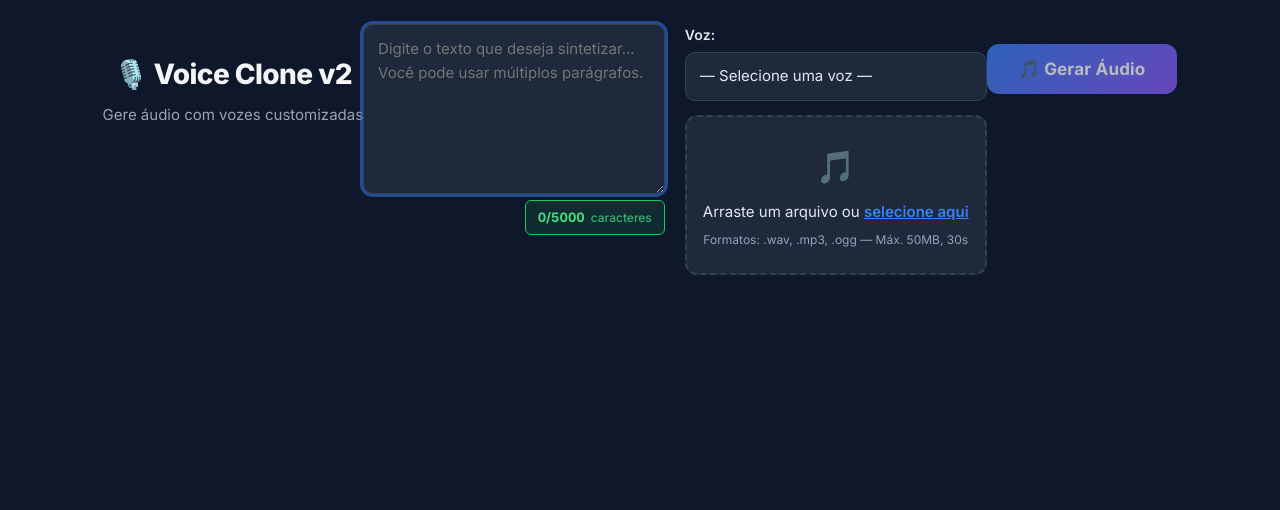
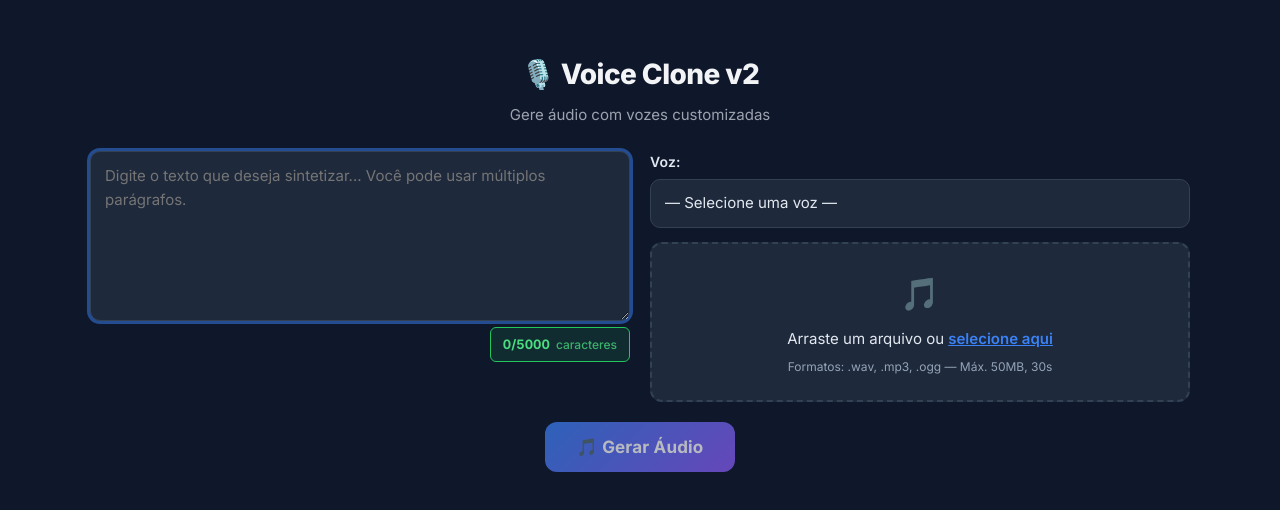
Before and after one commit to gabriel-Oak/text-to-speech-app, a Next.js app: page /v2 in a window 1280 px wide. Shown: the top 510 px of the page. Built offline with nearby package versions, Linux system fonts and the light colour scheme.

Commit message:
fix: wrap v2 page content with maxWidth container
- Apply inner wrapper in layout.tsx (was defined but never used)
- Add container div in page.tsx to constrain content width
- Content now respects 1100px max-width like the rest of the app

```diff
--- a/src/app/v2/layout.tsx
+++ b/src/app/v2/layout.tsx
@@ -19,7 +19,9 @@ export default function V2Layout({ children }: { children: React.ReactNode }) {
   return (
     <html lang="pt-BR" className="dark">
       <body className={inter.className}>
-        <div style={styles.wrapper}>{children}</div>
+        <div style={styles.wrapper}>
+          <div style={styles.inner}>{children}</div>
+        </div>
       </body>
     </html>
   );
--- a/src/app/v2/page.tsx
+++ b/src/app/v2/page.tsx
@@ -65,7 +65,7 @@ function V2Content() {
         : 'idle';
 
   return (
-    <>
+    <div style={styles.container}>
       {/* Header */}
       <div style={styles.header}>
         <h1 style={styles.headerTitle}>🎙️ Voice Clone v2</h1>
@@ -120,7 +120,7 @@ function V2Content() {
           />
         </div>
       )}
-    </>
+    </div>
   );
 }
 
@@ -141,6 +141,9 @@ export default function V2Page() {
 // ---------------------------------------------------------------------------
 
 const styles: Record<string, CSSProperties> = {
+  container: {
+    width: '100%',
+  },
   header: {
     textAlign: 'center',
     padding: '28px 0 24px',
```
